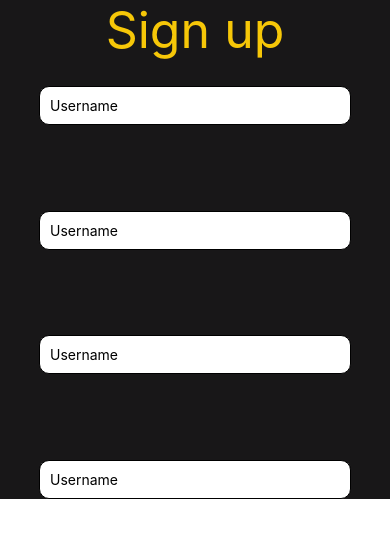
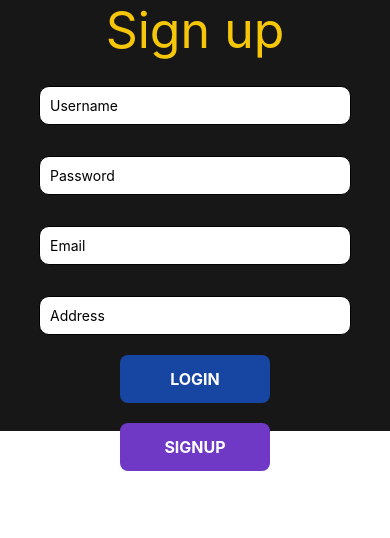
Before and after one commit to vidushalakshan/CarApplicationReactNative, a React Native app: screen / in a window 390 px wide. Shown: the top 538 px of the page. Built offline with nearby package versions, Linux system fonts and the light colour scheme.

Commit message:
updated sing up button content

```diff
--- a/screens/Signup.js
+++ b/screens/Signup.js
@@ -1,9 +1,11 @@
-import { View, Text, StyleSheet, TextInput, TouchableOpacity } from 'react-native'
+import { View, Text, StyleSheet, TextInput, TouchableOpacity ,Button } from 'react-native'
 import React from 'react'
+import { TestScheduler } from 'jest';
 
 export default function Signup() {
     return (
         <View style={styles.container}>
+
             <Text style={{ color: '#f6c708', fontSize: 50, position: 'absolute' }}>Sign up</Text>
 
             <TextInput
@@ -14,22 +16,37 @@ export default function Signup() {
 
             <TextInput
                 placeholderTextColor="black"
-                style={styles.input1}
-                placeholder="Username"
-            />
-
-
-            <TextInput
-                placeholderTextColor="black"
-                style={styles.input1}
-                placeholder="Username"
+                style={styles.input2}
+                placeholder="Password"
             />
 
             <TextInput
                 placeholderTextColor="black"
-                style={styles.input1}
-                placeholder="Username"
+                style={styles.input3}
+                placeholder="Email"
             />
+
+            <TextInput
+                placeholderTextColor="black"
+                style={styles.input4}
+                placeholder="Address"
+            />
+
+            <TouchableOpacity>
+                <View style={styles.button}>
+                <Text style={styles.buttonText}>
+                    Login
+                </Text>
+                </View>
+            </TouchableOpacity>
+            <TouchableOpacity>
+                <View style={styles.buttonSign}>
+                <Text style={styles.buttonText}>
+                   Signup
+                </Text>
+                </View>
+            </TouchableOpacity>
+
         </View>
     )
 }
@@ -48,6 +65,54 @@ const styles = StyleSheet.create({
         color: '#000000',
         backgroundColor: '#ffffff',
         borderRadius: 10,
+    },
+    input2: {
+        marginTop: '8%',
+        borderWidth: 1,
+        padding: 10,
+        width: '80%',
+        borderRadius: 10,
+        backgroundColor: '#ffffff',
+    },
+    input3: {
+        marginTop: '8%',
+        borderWidth: 1,
+        padding: 10,
+        width: '80%',
+        borderRadius: 10,
+        backgroundColor: '#ffffff',
+    },
+    input4: {
+        marginTop: '8%',
+        borderWidth: 1,
+        padding: 10,
+        width: '80%',
+        borderRadius: 10,
+        backgroundColor: '#ffffff',
+    },
+
+    button: {
+        borderRadius:8,
+        paddingVertical: 14,
+        paddingHorizontal:50,
+        backgroundColor: '#1746A2',
+        position:'relative',
+        top:20
+    },
+
+    buttonText:{
+        color:'white',
+        fontWeight:'bold',
+        textTransform:'uppercase',
+        fontSize: 16,
+        textAlign: 'center'
+    },
+    buttonSign: {
+        borderRadius:8,
+        paddingVertical: 14,
+        paddingHorizontal:44,
+        backgroundColor: '#6F38C5',
+        position:'relative',
+        top:40
     }
-
 });
```
